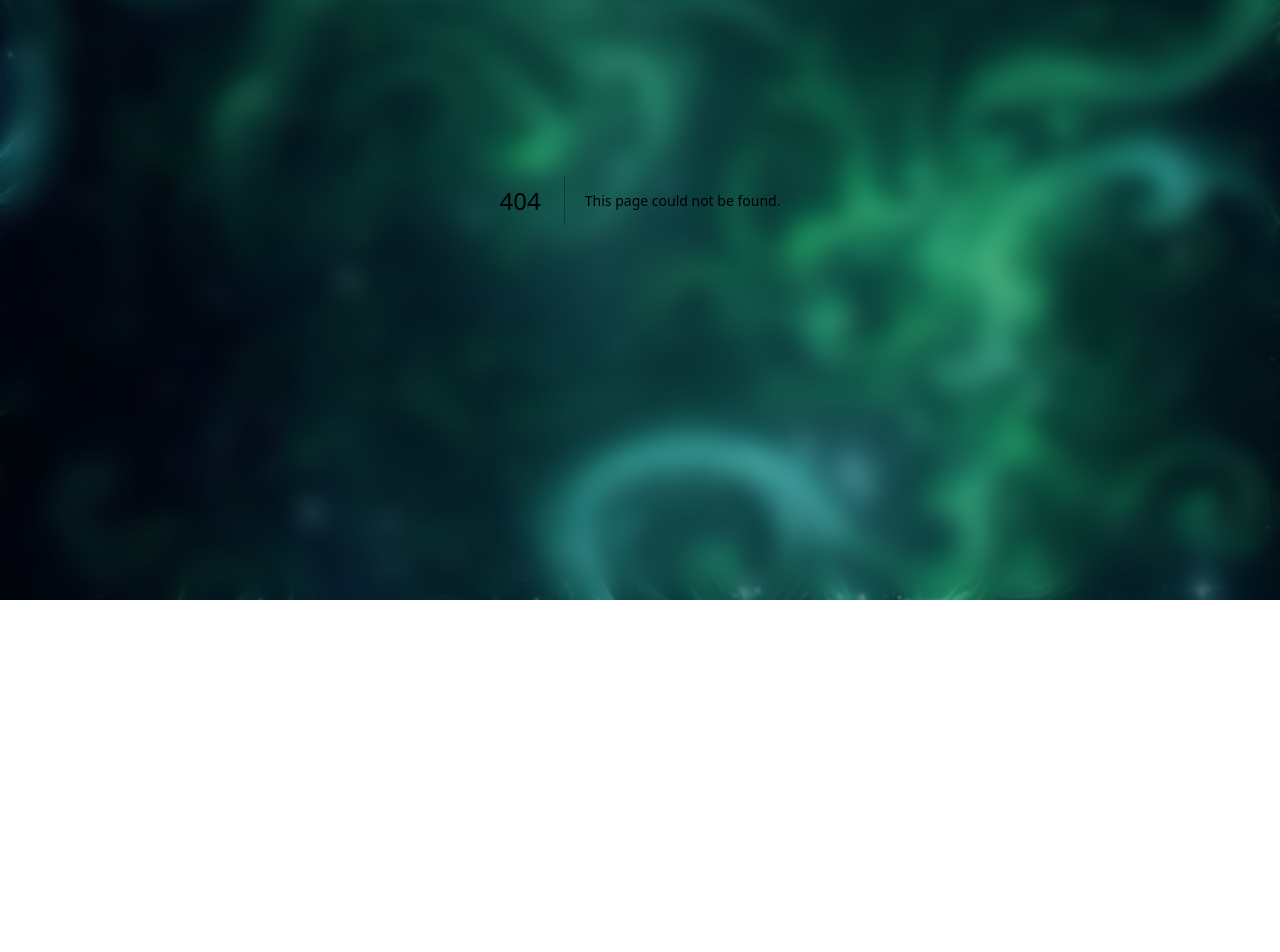
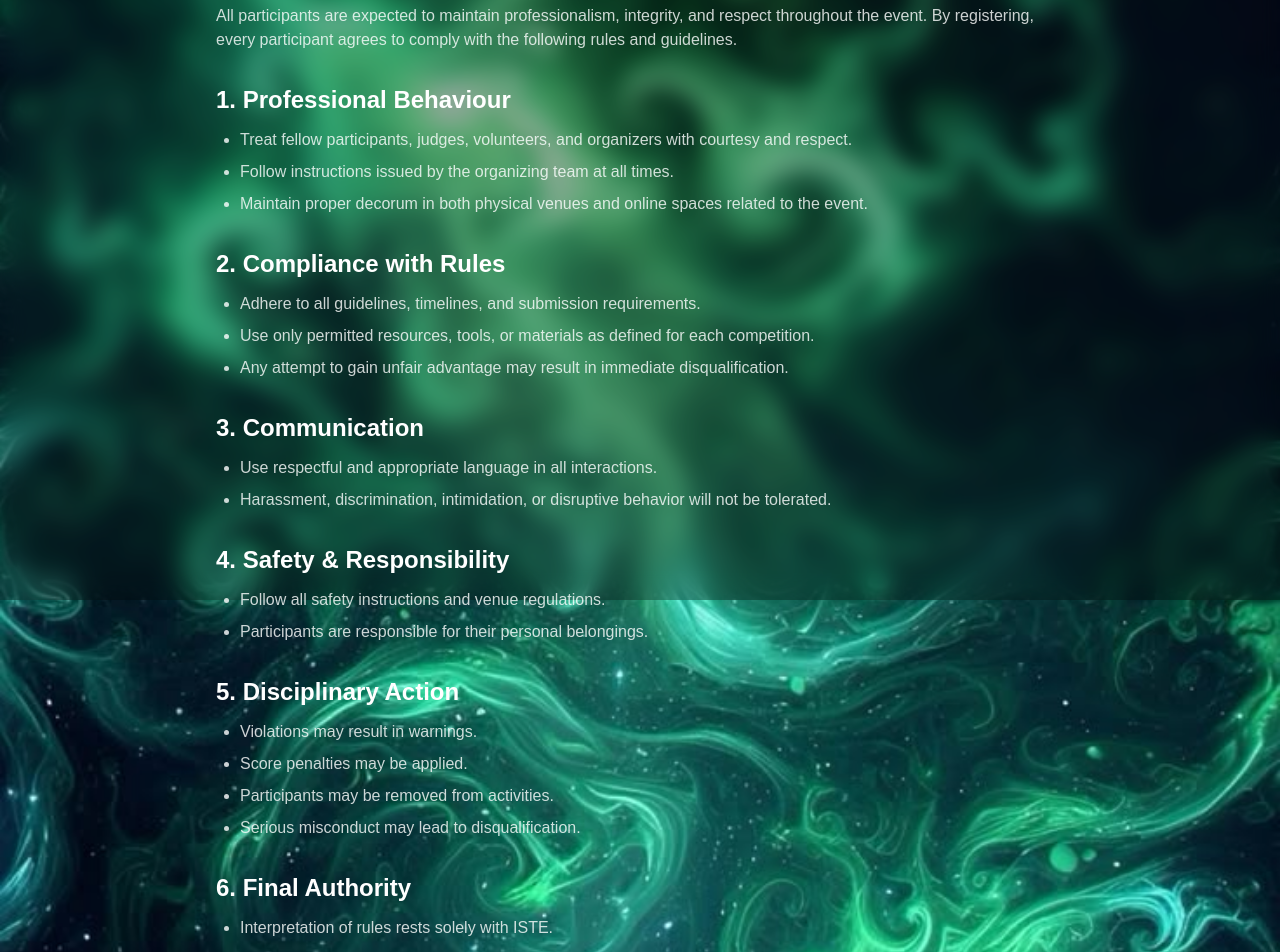
Before and after one commit to Akshit176022/prody, a Next.js app in the folder pwa_prodyogiki25/: page /code-of-conduct in a window 1280 px wide. Before the commit this address had no page. Shown: the part 200-1152 px from the top of the page. Before the commit the page ends 800 px from the top, so only its background shows below. Built offline with nearby package versions, Linux system fonts and the light colour scheme.

Commit message:
Added code of conduct page and updated navbar links

```diff
--- /dev/null
+++ b/pwa_prodyogiki25/src/app/code-of-conduct/page.tsx
@@ -0,0 +1,68 @@
+export default function CodeOfConduct() {
+  return (
+    <div className="px-6 py-20 text-white max-w-4xl mx-auto">
+      <h1 className="text-4xl font-bold mb-4">Code of Conduct</h1>
+      <p className="text-lg text-white/80 mb-10">
+        Organized by <span className="font-semibold">Indian Society for Technical Education (ISTE)</span>
+      </p>
+
+      <p className="mb-8 text-white/80">
+        All participants are expected to maintain professionalism, integrity, and respect
+        throughout the event. By registering, every participant agrees to comply with
+        the following rules and guidelines.
+      </p>
+
+      <section className="mb-8">
+        <h2 className="text-2xl font-semibold mb-3">1. Professional Behaviour</h2>
+        <ul className="list-disc pl-6 space-y-2 text-white/80">
+          <li>Treat fellow participants, judges, volunteers, and organizers with courtesy and respect.</li>
+          <li>Follow instructions issued by the organizing team at all times.</li>
+          <li>Maintain proper decorum in both physical venues and online spaces related to the event.</li>
+        </ul>
+      </section>
+
+      <section className="mb-8">
+        <h2 className="text-2xl font-semibold mb-3">2. Compliance with Rules</h2>
+        <ul className="list-disc pl-6 space-y-2 text-white/80">
+          <li>Adhere to all guidelines, timelines, and submission requirements.</li>
+          <li>Use only permitted resources, tools, or materials as defined for each competition.</li>
+          <li>Any attempt to gain unfair advantage may result in immediate disqualification.</li>
+        </ul>
+      </section>
+
+      <section className="mb-8">
+        <h2 className="text-2xl font-semibold mb-3">3. Communication</h2>
+        <ul className="list-disc pl-6 space-y-2 text-white/80">
+          <li>Use respectful and appropriate language in all interactions.</li>
+          <li>Harassment, discrimination, intimidation, or disruptive behavior will not be tolerated.</li>
+        </ul>
+      </section>
+
+      <section className="mb-8">
+        <h2 className="text-2xl font-semibold mb-3">4. Safety & Responsibility</h2>
+        <ul className="list-disc pl-6 space-y-2 text-white/80">
+          <li>Follow all safety instructions and venue regulations.</li>
+          <li>Participants are responsible for their personal belongings.</li>
+        </ul>
+      </section>
+
+      <section className="mb-8">
+        <h2 className="text-2xl font-semibold mb-3">5. Disciplinary Action</h2>
+        <ul className="list-disc pl-6 space-y-2 text-white/80">
+          <li>Violations may result in warnings.</li>
+          <li>Score penalties may be applied.</li>
+          <li>Participants may be removed from activities.</li>
+          <li>Serious misconduct may lead to disqualification.</li>
+        </ul>
+      </section>
+
+      <section>
+        <h2 className="text-2xl font-semibold mb-3">6. Final Authority</h2>
+        <ul className="list-disc pl-6 space-y-2 text-white/80">
+          <li>Interpretation of rules rests solely with ISTE.</li>
+          <li>All decisions made by the organizing team are final and binding.</li>
+        </ul>
+      </section>
+    </div>
+  );
+}
--- a/pwa_prodyogiki25/src/app/home/components/hamburger.tsx
+++ b/pwa_prodyogiki25/src/app/home/components/hamburger.tsx
@@ -2,7 +2,7 @@
 import Link from "next/link";
 import { useState, useEffect } from "react"; // Import useEffect
 import { useRouter } from "next/navigation"; // Import useRouter
-import { links } from "../../../lib/constants";
+import { links,legalLinks } from "../../../lib/constants";
 
 export default function Burger() {
   const [isMenuOpen, setIsMenuOpen] = useState(false);
@@ -88,6 +88,20 @@ export default function Burger() {
                     </li>
 
           </ul>
+          {/* Legal Links */}
+<div className="mt-12 border-t border-white/20 pt-6 text-white/60 text-sm space-y-4">
+  {legalLinks.map((link) => (
+    <Link
+      key={link.href}
+      href={link.href}
+      onClick={toggleMenu}
+      className="block hover:text-white transition"
+    >
+      {link.name}
+    </Link>
+  ))}
+</div>
+
         </div>
       )}
     </>
--- a/pwa_prodyogiki25/src/lib/constants.ts
+++ b/pwa_prodyogiki25/src/lib/constants.ts
@@ -10,6 +10,10 @@ export const links: LinkState[] = [
   // { href: "/signup", name: "SignUp" },
   { href:"/sponsors",name:"Sponsors"}
 ];
+export const legalLinks = [
+  { href: "/code-of-conduct", name: "Code of Conduct" },
+];
+
 
 export const testimonials = [
     {src: "/images/1.jpeg"},
```
Also changed, not shown: 1 other file (tests, documents, lock files or other folders).
